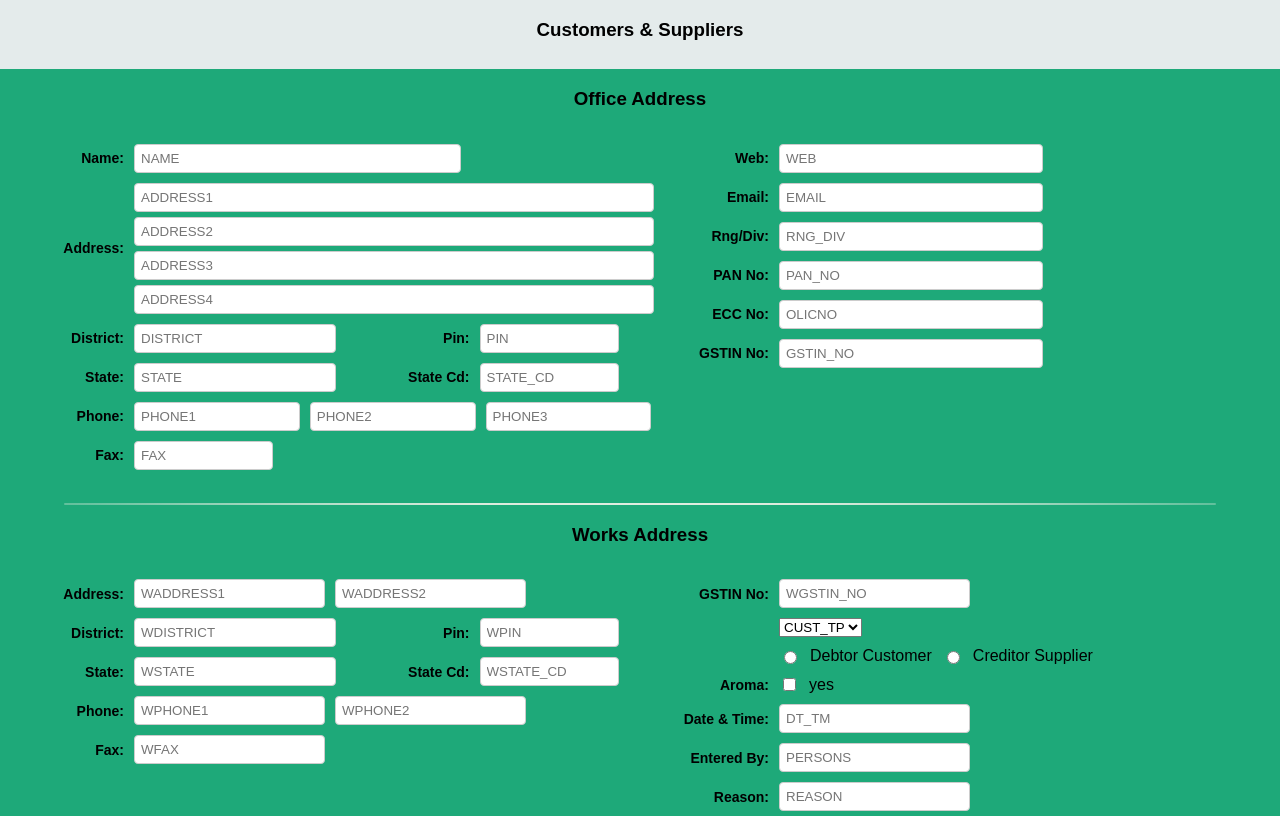
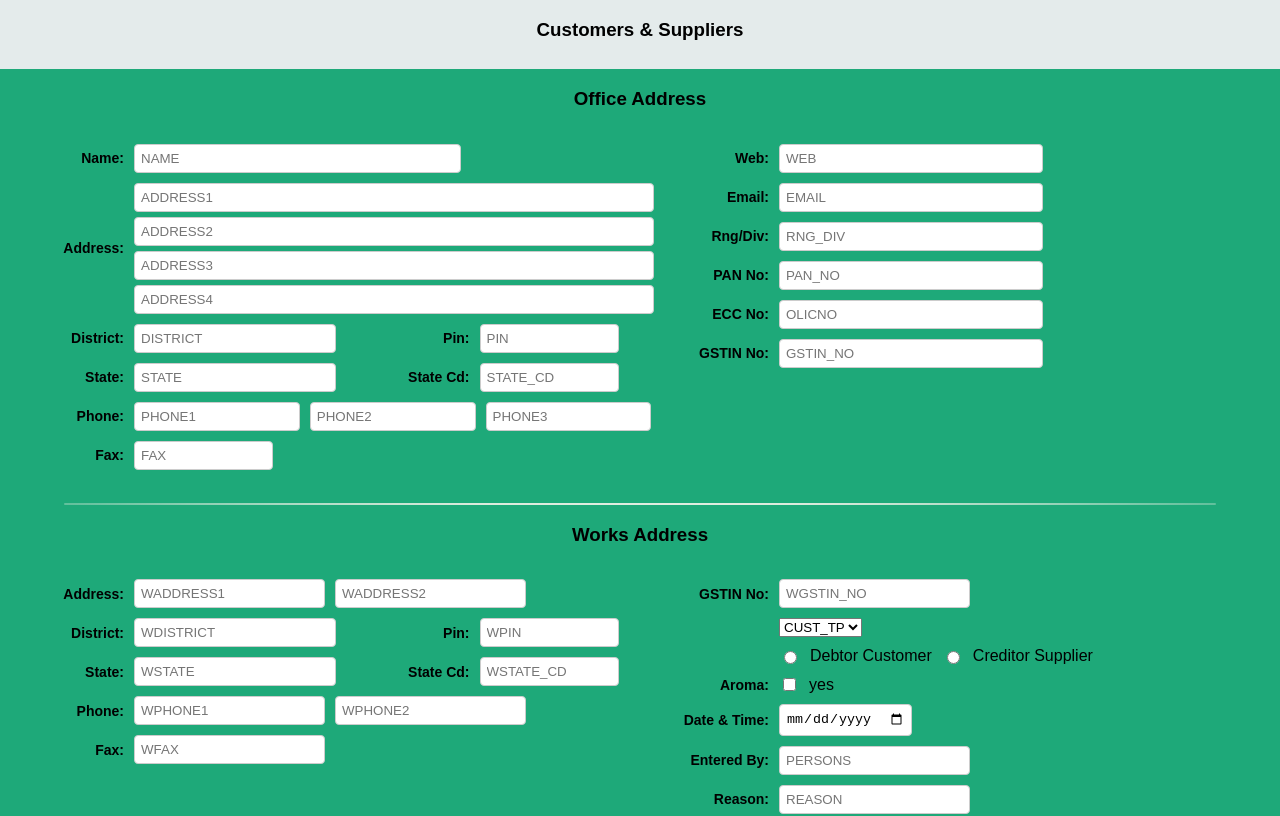
Before and after one commit to AanchalGupta0502/erp-frontend, a React (Vite) app: page / in a window 1280 px wide. Shown: the top 816 px of the page. Built offline with nearby package versions, Linux system fonts and the light colour scheme; no server answers.

Commit message:
Party Master form completed with all functionalities ie office address, work address, consignees and contact tables

```diff
--- a/src/pages/PartyMaster.jsx
+++ b/src/pages/PartyMaster.jsx
@@ -58,7 +58,7 @@ function PartyMaster(){
   // 🔹 OTHER FIELDS
   other: {
     customerType: "",
-    custTypeDropdown: "",
+    grUnder:"",
     aroma: "",
     dateTime: "",
     enteredBy: "",
@@ -112,16 +112,22 @@ function PartyMaster(){
     wgstinNo: formData.works.gstin,
 
     custTp: formData.other.customerType,
-    aroma: formData.other.aroma,
+    grUnder:formData.other.grUnder,
+    aroma: formData.other.aroma?"YES":"NO",
     persons: formData.other.enteredBy,
     reason: formData.other.reason,
-
-    contactPersons: formData.contacts.map(item => ({
+    dtTm:formData.other.dateTime,
+    contactPersons: formData.contacts.
+    filter(item=>item.person?.trim()||
+                item.designation?.trim()
+            )
+    .map(item => ({
         person: item.person,
         desig: item.designation
     })),
 
-    consignees: formData.consignee.map(item=>({
+    consignees: formData.consignee.filter(item=>item.cons?.trim())
+    .map(item=>({
         cons: item.cons,
         cAddress1: item.address1,
         cAddress2: item.address2,
@@ -216,8 +222,8 @@ const loadCustomerToForm = (index) => {
 
         other: {
             customerType: c.custTp || "",
-            custTypeDropdown: "",
-            aroma: c.aroma || "",
+            aroma: c.aroma==="YES",
+            grUnder:c.grUnder||"",
             dateTime: c.dtTm || "",
             enteredBy: c.persons || "",
             reason: c.reason || "",
@@ -535,7 +541,7 @@ const handleConsigneeChange=(index,field,value)=>{
 
                         <div className="row">
                             <label>Email:</label>
-                            <input type="text" placeholder="EMAIL" className="w-40" value={formData.basic.email} onChange={(e)=>handleChange("basic","email",e.target.value)}/>
+                            <input type="email" placeholder="EMAIL" className="w-40" value={formData.basic.email} onChange={(e)=>handleChange("basic","email",e.target.value)}/>
                         </div>
 
                         <div className="row">
@@ -602,18 +608,18 @@ const handleConsigneeChange=(index,field,value)=>{
                         </div>
                         <div className="row">
                             <label></label>
-                            <select value={formData.other.custTypeDropdown} onChange={(e)=>handleChange("other","custTypeDropdown",e.target.value)}>
+                            <select value={formData.other.customerType} onChange={(e)=>handleChange("other","customerType",e.target.value)}>
                                 <option value="">CUST_TP</option>
-                                <option value="a">a</option>
-                                <option value="b">b</option>
+                                <option value="Porject">Project</option>
+                                <option value="Fabricator">Fabricator</option>
                             </select>
                         </div>
                         <div className="row">
                             <label></label>
 
-                            <input type="radio" name="customerType" value="debitor" checked={formData.other.customerType==="debitor"} onChange={(e)=>handleChange("other","customerType",e.target.value)}/>
+                            <input type="radio" name="customerType" value="debitor" checked={formData.other.grUnder==="debitor"} onChange={(e)=>handleChange("other","grUnder",e.target.value)}/>
                             Debtor Customer
-                            <input type="radio" name="customerType" value="supplier" checked={formData.other.customerType==="supplier"} onChange={(e)=>handleChange("other","customerType",e.target.value)}/>
+                            <input type="radio" name="customerType" value="supplier" checked={formData.other.grUnder==="supplier"} onChange={(e)=>handleChange("other","grUnder",e.target.value)}/>
                             Creditor Supplier
                         </div>
                         <div className="row">
@@ -622,7 +628,7 @@ const handleConsigneeChange=(index,field,value)=>{
                                                    </div>
                         <div className="row">
                             <label>Date & Time:</label>
-                            <input type="text" placeholder="DT_TM" value={formData.other.dateTime} onChange={(e)=>handleChange("other","dateTime",e.target.value)}/>
+                            <input type="date" placeholder="DT_TM" value={formData.other.dateTime} onChange={(e)=>handleChange("other","dateTime",e.target.value)}/>
                         </div>
                         <div className="row">
                             <label>Entered By:</label>
```
